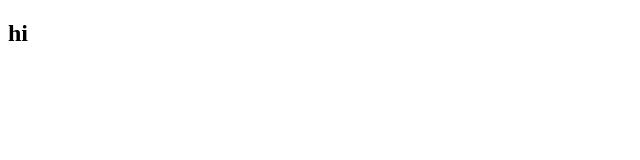
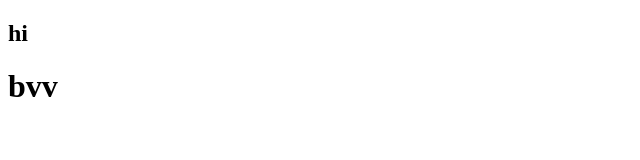
Before and after one commit to nancytes/nanferid, a plain HTML site: page index.html in a window 1280 px wide. Shown: the full height of the page, 0-640 px from the left. Drawn offline with Linux system fonts and the light colour scheme.

Commit message:
index file updated

```diff
--- a/index.html
+++ b/index.html
@@ -7,5 +7,6 @@
 </head>
 <body>
     <h2>hi</h2>
+    <h1>bvv</h1>
 </body>
 </html>
```
